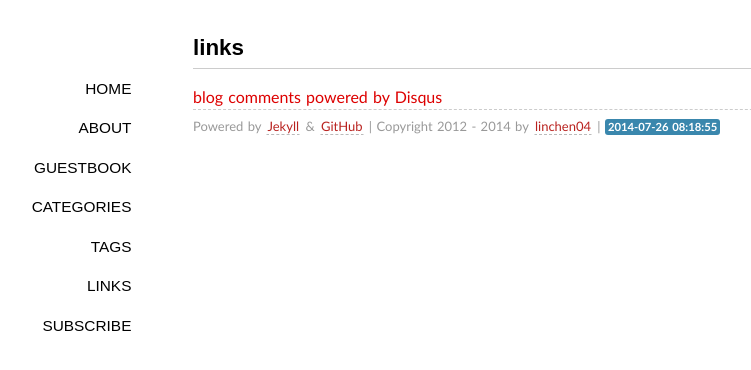
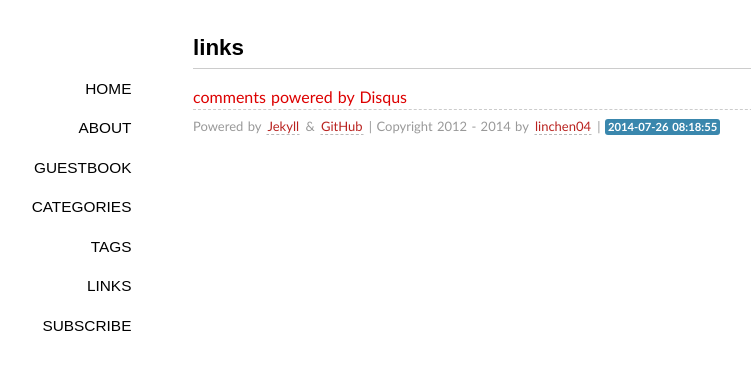
Before and after one commit to lchenn/linchen04.github.io, a Jekyll site: the page built from links/index.md, in a window 1280 px wide. Shown: the top 370 px of the page, without its empty margins (147-898 px from the left). Built offline with Jekyll 4.4.1, drawn with Linux system fonts in a browser that asks for light colours; some web fonts are replaced; Markdown is read by kramdown in place of the engine named in the settings; comment, search, counter and statistics services are not loaded.

Commit message:
Update comments

```diff
--- a/_includes/comments.md
+++ b/_includes/comments.md
@@ -1,13 +1,15 @@
+<!-- Add Disqus comments. -->
+<div id="disqus_thread"></div>
 <script type="text/javascript">
- /* * * CONFIGURATION VARIABLES: EDIT BEFORE PASTING INTO YOUR WEBPAGE * * */
- var disqus_shortname = '<shortname>'; // required: replace example with your forum shortname
+  /* * * CONFIGURATION VARIABLES: EDIT BEFORE PASTING INTO YOUR WEBPAGE * * */
+  var disqus_shortname = '<USERNAME>'; // required: replace example with your forum shortname
 
-      /* * * DON'T EDIT BELOW THIS LINE * * */
-      (function() {
-        var dsq = document.createElement('script'); dsq.type = 'text/javascript'; dsq.async = true;
-        dsq.src = 'http://' + disqus_shortname + '.disqus.com/embed.js';
-        (document.getElementsByTagName('head')[0] || document.getElementsByTagName('body')[0]).appendChild(dsq);
-     })();
-   </script>
-   <noscript>Please enable JavaScript to view the <a href="http://disqus.com/?ref_noscript">comments powered by Disqus.</a></noscript>
-   <a href="http://disqus.com" class="dsq-brlink">blog comments powered by <span class="logo-disqus">Disqus</span></a>
+  /* * * DON'T EDIT BELOW THIS LINE * * */
+  (function() {
+    var dsq = document.createElement('script'); dsq.type = 'text/javascript'; dsq.async = true;
+    dsq.src = '//' + disqus_shortname + '.disqus.com/embed.js';
+    (document.getElementsByTagName('head')[0] || document.getElementsByTagName('body')[0]).appendChild(dsq);
+  })();
+</script>
+<noscript>Please enable JavaScript to view the <a href="http://disqus.com/?ref_noscript">comments powered by Disqus.</a></noscript>
+<a href="http://disqus.com" class="dsq-brlink">comments powered by <span class="logo-disqus">Disqus</span></a>
```
